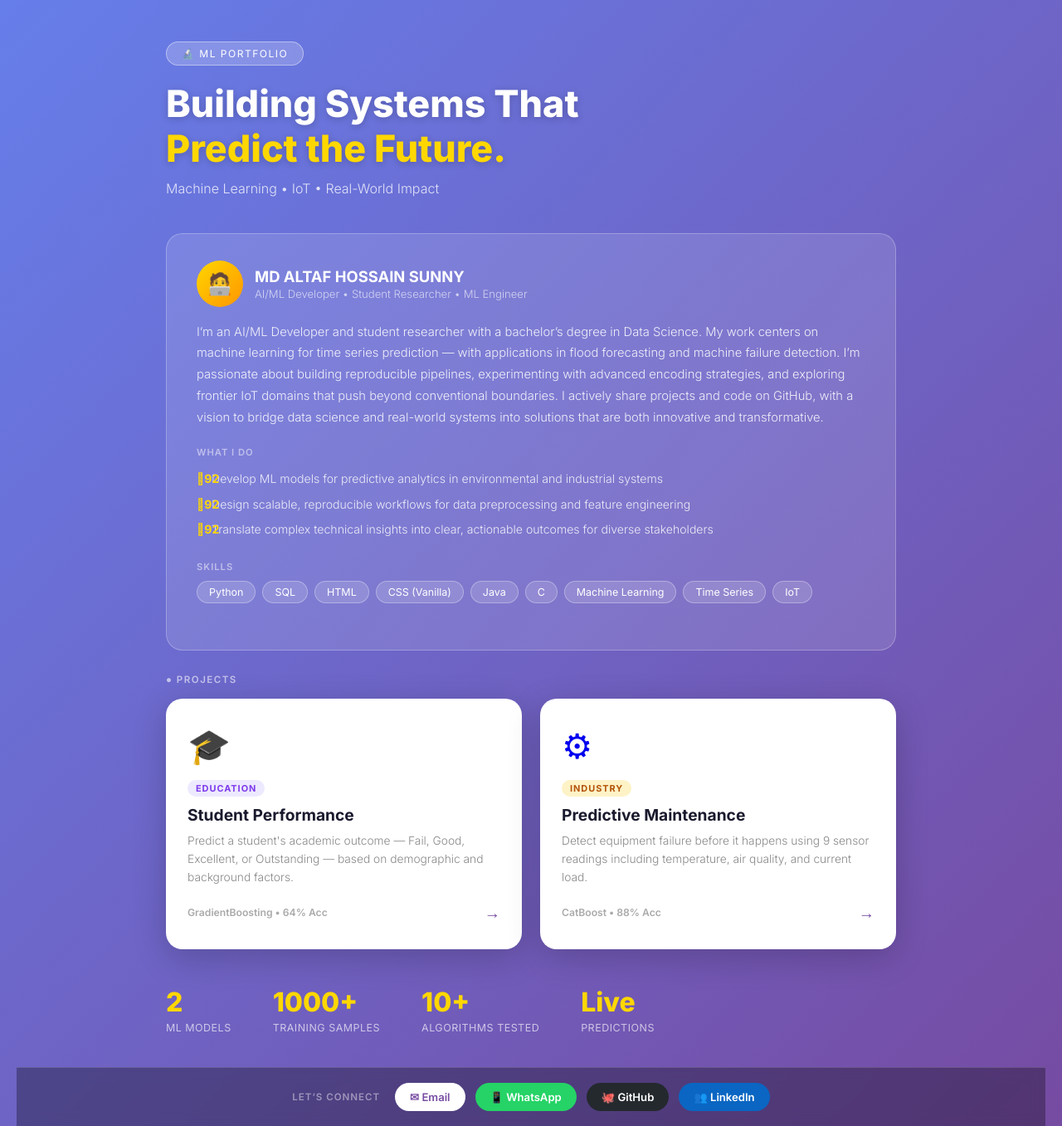
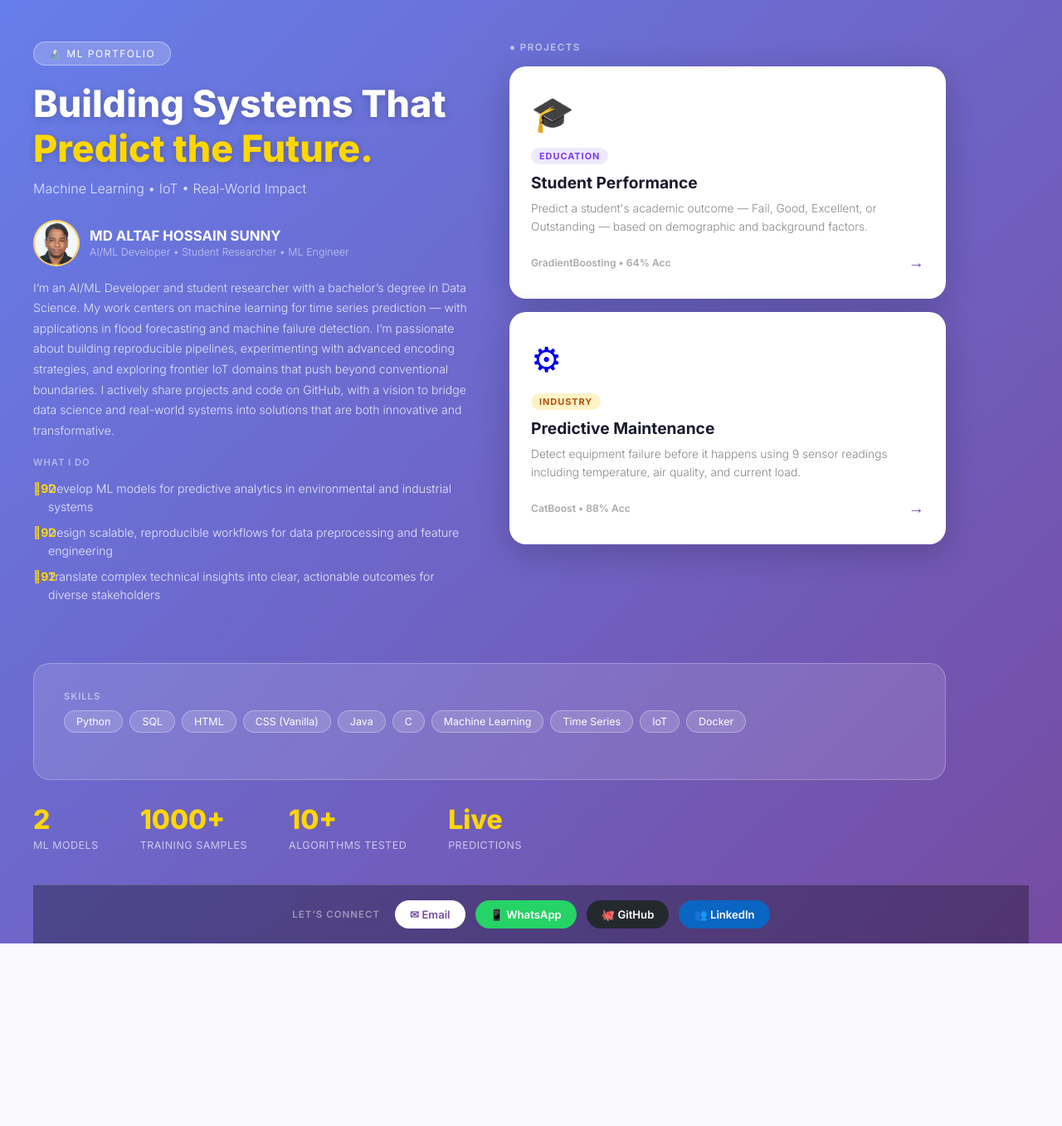
Before and after one commit to altafhossainsunny/MY-PROJECTS, a Flask app: page / in a window 1280 px wide. Shown: the whole page at 83% size. After the commit the page ends 1137 px from the top, so only its background shows below. Run offline with Flask 3, Linux system fonts and the light colour scheme.

Commit message:
the profile pic and relavent info about the developer is given

```diff
--- a/templates/index.html
+++ b/templates/index.html
@@ -11,13 +11,26 @@
             font-family: 'Inter', sans-serif;
             min-height: 100vh;
             background: linear-gradient(135deg, #667eea 0%, #764ba2 100%);
-            display: flex; flex-direction: column; align-items: center;
-            padding: 50px 20px 0;
+            display: flex; flex-direction: column; align-items: flex-start;
+            padding: 50px 40px 0;
         }
-        .container { max-width: 880px; width: 100%; flex: 1; padding-bottom: 40px; }
+        .container { max-width: 1100px; width: 100%; flex: 1; padding-bottom: 40px; }
+
+        /* Hero split layout */
+        .hero-split { display: flex; align-items: flex-start; gap: 48px; margin-bottom: 44px; }
+        .hero-left { flex: 1; min-width: 0; }
+        .hero-right { flex: 1; min-width: 0; }
+        @media (max-width: 780px) { .hero-split { flex-direction: column; } }
+        .about-inline { margin-top: 28px; }
+        .about-inline .about-header { display: flex; align-items: center; gap: 12px; margin-bottom: 14px; }
+        .about-inline .avatar { width: 56px; height: 56px; border-radius: 50%; overflow: hidden; flex-shrink: 0; border: 2px solid rgba(255,255,255,0.4); }
+        .about-inline .avatar img { width: 100%; height: 100%; object-fit: cover; display: block; }
+        .about-inline .about-name { color: white; font-size: 1.05rem; font-weight: 700; }
+        .about-inline .about-role { color: rgba(255,255,255,0.6); font-size: 0.78rem; margin-top: 2px; font-weight: 300; }
+        .about-inline .about-bio { color: rgba(255,255,255,0.82); font-size: 0.88rem; line-height: 1.75; font-weight: 300; margin-bottom: 18px; }
 
         /* Hero */
-        .hero { text-align: left; margin-bottom: 44px; }
+        .hero { text-align: left; }
         .badge {
             display: inline-block;
             background: rgba(255,255,255,0.2); border: 1px solid rgba(255,255,255,0.4);
@@ -88,7 +101,8 @@
         .section-label { color: rgba(255,255,255,0.6); font-size: 0.72rem; text-transform: uppercase; letter-spacing: 1.5px; font-weight: 600; margin-bottom: 16px; text-align: left; }
 
         /* Project cards */
-        .cards { display: grid; grid-template-columns: 1fr 1fr; gap: 22px; margin-bottom: 44px; }
+        .cards { display: grid; grid-template-columns: 1fr; gap: 16px; margin-bottom: 0; }
+        .cards-standalone { display: grid; grid-template-columns: 1fr 1fr; gap: 22px; margin-bottom: 44px; }
         @media (max-width: 600px) {
             .cards { grid-template-columns: 1fr; }
             .hero h1 { font-size: 2rem; }
@@ -122,17 +136,17 @@
 <body>
     <div class="container">
 
-        <!-- Hero -->
+        <!-- Hero + Projects side by side -->
+        <div class="hero-split">
+            <div class="hero-left">
                 <div class="hero">
                     <div class="badge">&#128300; ML Portfolio</div>
                     <h1>Building Systems That<br><span>Predict the Future.</span></h1>
                     <p class="hero-sub">Machine Learning &bull; IoT &bull; Real-World Impact</p>
                 </div>
-
-        <!-- About -->
-        <div class="about-card">
+                <div class="about-inline">
                     <div class="about-header">
-                <div class="avatar">&#129489;&#8205;&#128187;</div>
+                        <div class="avatar"><img src="/static/images/image.png" alt="MD ALTAF HOSSAIN SUNNY"></div>
                         <div>
                             <div class="about-name">MD ALTAF HOSSAIN SUNNY</div>
                             <div class="about-role">AI/ML Developer &bull; Student Researcher &bull; ML Engineer</div>
@@ -146,7 +160,6 @@
                         I actively share projects and code on GitHub, with a vision to bridge data science and real-world systems
                         into solutions that are both innovative and transformative.
                     </p>
-
                     <div class="bullets">
                         <div class="bullets-label">What I Do</div>
                         <ul>
@@ -155,22 +168,9 @@
                             <li>Translate complex technical insights into clear, actionable outcomes for diverse stakeholders</li>
                         </ul>
                     </div>
-
-            <div class="skills-label">Skills</div>
-            <div class="skills">
-                <span class="skill-chip">Python</span>
-                <span class="skill-chip">SQL</span>
-                <span class="skill-chip">HTML</span>
-                <span class="skill-chip">CSS (Vanilla)</span>
-                <span class="skill-chip">Java</span>
-                <span class="skill-chip">C</span>
-                <span class="skill-chip">Machine Learning</span>
-                <span class="skill-chip">Time Series</span>
-                <span class="skill-chip">IoT</span>
                 </div>
-
             </div>
-
+            <div class="hero-right">
                 <div class="section-label">&#9679; Projects</div>
                 <div class="cards">
                     <a href="/predictdata" class="project-card">
@@ -194,6 +194,25 @@
                         </div>
                     </a>
                 </div>
+            </div>
+        </div>
+
+        <!-- Skills -->
+        <div class="about-card" style="margin-bottom: 28px;">
+            <div class="skills-label">Skills</div>
+            <div class="skills">
+                <span class="skill-chip">Python</span>
+                <span class="skill-chip">SQL</span>
+                <span class="skill-chip">HTML</span>
+                <span class="skill-chip">CSS (Vanilla)</span>
+                <span class="skill-chip">Java</span>
+                <span class="skill-chip">C</span>
+                <span class="skill-chip">Machine Learning</span>
+                <span class="skill-chip">Time Series</span>
+                <span class="skill-chip">IoT</span>
+                <span class="skill-chip">Docker</span>
+            </div>
+        </div>
 
         <!-- Stats -->
         <div class="stats">
```
Also changed, not shown: static/images/image.png (added). Lines whose indentation alone changed are shown as unchanged.
